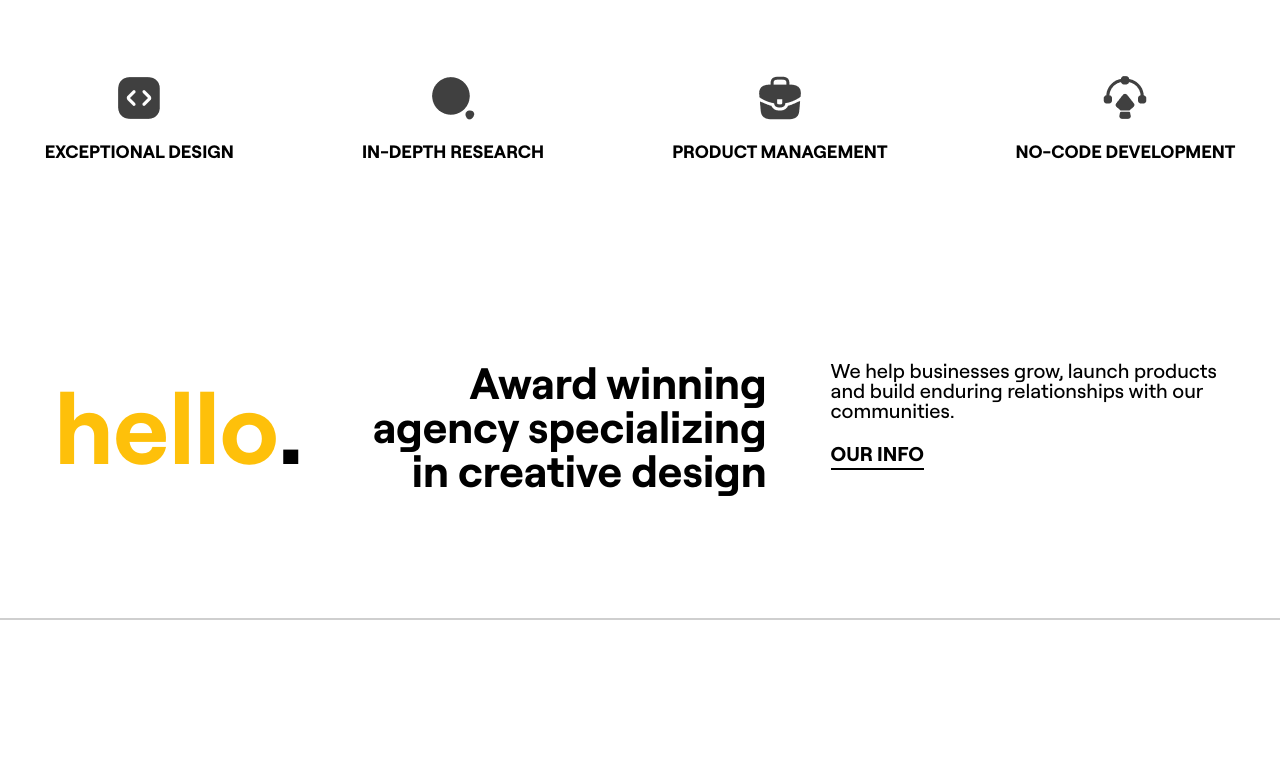
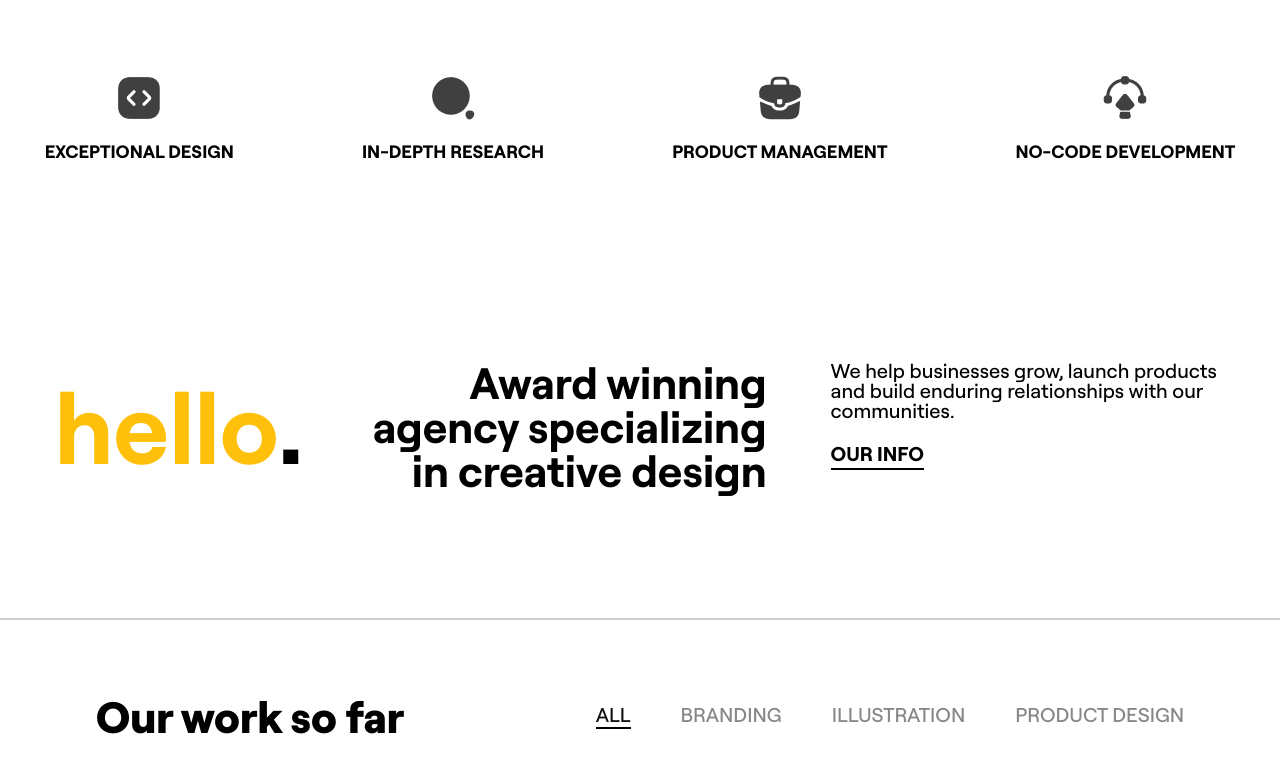
Before and after one commit to 21ance/dsgnr, a React (Vite) app: page / in a window 1280 px wide. Shown: the part 802-1574 px from the top of the page. Before the commit the page ends 1422 px from the top, so only its background shows below. Built offline with nearby package versions, Linux system fonts and the light colour scheme.

Commit message:
add homepage section three > add gallery header

```diff
--- a/src/components/homepage/HomePage.jsx
+++ b/src/components/homepage/HomePage.jsx
@@ -5,15 +5,16 @@ import hand_two_fingers from "../../images/hand_two_fingers.png";
 import hand_ok from "../../images/hand_ok.png";
 import Services from "./sectionTwo/Services";
 import Intro from "./sectionTwo/Intro";
+import GalleryNav from "./sectionThree/GalleryNav";
 
 const HomePage = () => {
 	return (
 		<>
 			<section className="section-one">
 				<Header />
-				<span className="hero-text">
+				<h1 className="hero-text">
 					Let's create something great together.
-				</span>
+				</h1>
 				<button className="cta">
 					Book a free call <MdOutlineArrowRightAlt />
 				</button>
@@ -28,6 +29,12 @@ const HomePage = () => {
 				<Services />
 				<Intro />
 			</section>
+			<section className="section-three">
+				<header>
+					<h2>Our work so far</h2>
+					<GalleryNav />
+				</header>
+			</section>
 		</>
 	);
 };
--- /dev/null
+++ b/src/components/homepage/sectionThree/GalleryNav.jsx
@@ -0,0 +1,44 @@
+import { useState } from "react";
+
+const GalleryNav = () => {
+	const [activeNav, setActiveNav] = useState("All");
+
+	return (
+		<nav>
+			<Nav
+				navTitle="All"
+				activeNav={activeNav}
+				setActiveNav={setActiveNav}
+			/>
+			<Nav
+				navTitle="Branding"
+				activeNav={activeNav}
+				setActiveNav={setActiveNav}
+			/>
+			<Nav
+				navTitle="Illustration"
+				activeNav={activeNav}
+				setActiveNav={setActiveNav}
+			/>
+			<Nav
+				navTitle="Product Design"
+				activeNav={activeNav}
+				setActiveNav={setActiveNav}
+			/>
+		</nav>
+	);
+};
+
+const Nav = (props) => {
+	const { navTitle, activeNav, setActiveNav } = props;
+	return (
+		<span
+			className={activeNav === navTitle ? "active-link" : ""}
+			onClick={() => setActiveNav(navTitle)}
+		>
+			{navTitle}
+		</span>
+	);
+};
+
+export default GalleryNav;
--- a/src/stylesheets/homepage/homepage.scss
+++ b/src/stylesheets/homepage/homepage.scss
@@ -1,2 +1,3 @@
 @import "sectionOne.scss";
 @import "sectionTwo.scss";
+@import "sectionThree.scss";
--- a/src/stylesheets/homepage/sectionOne.scss
+++ b/src/stylesheets/homepage/sectionOne.scss
@@ -17,7 +17,7 @@ section.section-one {
 		}
 	}
 
-	span.hero-text {
+	h1 {
 		display: block;
 		font-size: 100px;
 		font-family: RoobertBold, sans-serif;
@@ -101,7 +101,7 @@ section.section-one::after {
 @media only screen and (max-width: 1550px) {
 	body {
 		section.section-one {
-			span.hero-text {
+			h1 {
 				font-size: 90px;
 			}
 
@@ -139,7 +139,7 @@ section.section-one::after {
 @media only screen and (max-width: 1350px) {
 	body {
 		section.section-one {
-			span.hero-text {
+			h1 {
 				padding: 90px 0 100px 40px;
 			}
 
@@ -185,7 +185,7 @@ section.section-one::after {
 @media only screen and (max-width: 768px) {
 	body {
 		section.section-one {
-			span.hero-text {
+			h1 {
 				font-size: 70px;
 			}
 
@@ -203,7 +203,7 @@ section.section-one::after {
 @media only screen and (max-width: 600px) {
 	body {
 		section.section-one {
-			span.hero-text {
+			h1 {
 				font-size: 2.5rem;
 				padding: 90px 0 80px 40px;
 			}
--- /dev/null
+++ b/src/stylesheets/homepage/sectionThree.scss
@@ -0,0 +1,39 @@
+section.section-three {
+	header {
+		display: flex;
+		align-items: center;
+		justify-content: space-around;
+		padding: 75px 0;
+
+		h2 {
+			font-family: RoobertHeavy, sans-serif;
+			font-size: 44px;
+		}
+
+		nav {
+			color: $dark-font;
+			font-size: 20px;
+			font-family: RoobertMedium, sans-serif;
+			display: flex;
+			gap: 50px;
+
+			span {
+				cursor: pointer;
+				color: rgba(16, 16, 16, 0.5);
+				text-transform: uppercase;
+			}
+
+			.active-link {
+				color: $dark-font;
+			}
+
+			.active-link::after {
+				content: "";
+				height: 2px;
+				background: black;
+				display: block;
+				margin-top: 2px;
+			}
+		}
+	}
+}
```
